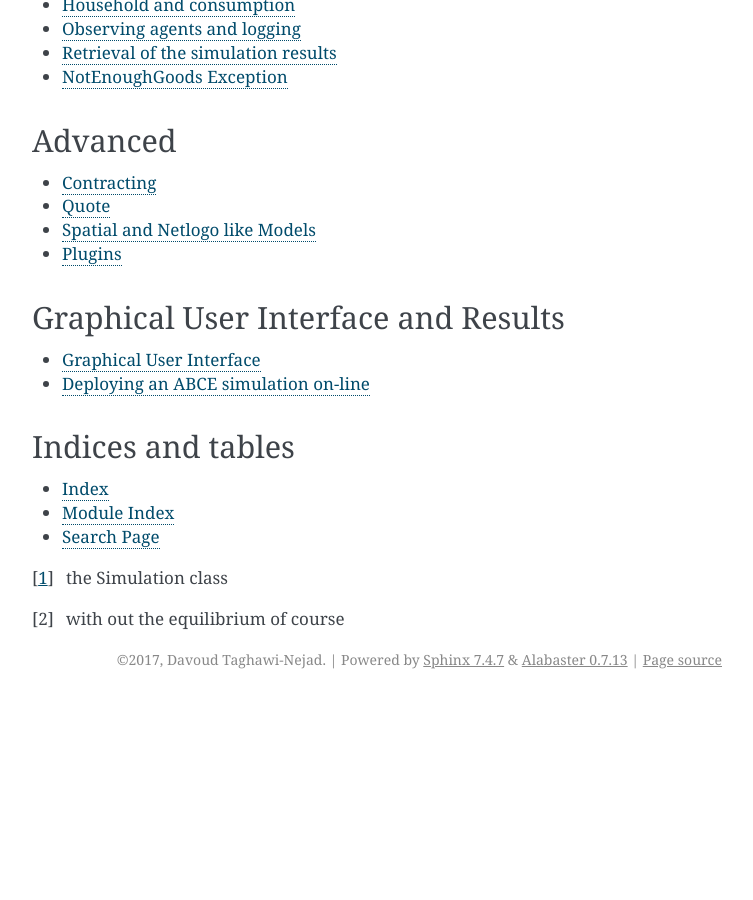
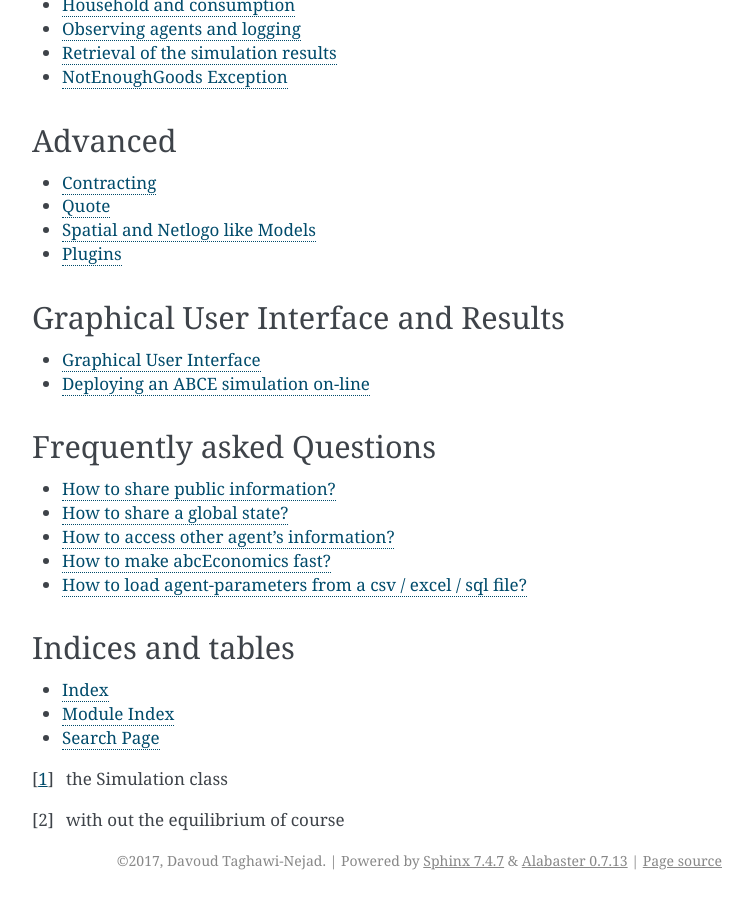
Before and after one commit to AB-CE/abce, a Sphinx documentation site: the page built from docs/index.rst, in a window 1280 px wide and 900 px high, scrolled down 2255 px. Shown: the whole window, without its empty margins (388-1141 px from the left). Built offline with Sphinx 7.4.7, drawn with Linux system fonts in a browser that asks for light colours; before the commit the page ends 2954 px from its top, so only the background shows below that; some of the changed lines change nothing that is shown; some of the changed text lies outside the part shown.

Commit message:
Adds frequently asked questions

```diff
--- /dev/null
+++ b/docs/faq.rst
@@ -0,0 +1,56 @@
+How to share public information?
+--------------------------------
+
+Agents can return information via a return statement at the end of a method.
+The returned variables are returned to start.py as a list of the values. It
+is often useful to include the agents name e.G. :code:`return (self.name, info)`
+
+The returned information can than be passed as arguments for another method::
+
+    for r in range(100):
+        simulation.advance_round(r)
+        agents.do_something()
+        info = agents.return_info()
+        agents.retceive_public_information(info=info)
+
+Currently only named function parameters are supported.
+
+
+How to share a global state?
+----------------------------
+
+A shared global state, breaks multiprocessing, so if you want to run the simulation
+on multiple cores see 'How to share public information'. In single processing mode, you can give each agent a dictionary as a parameter. All information in this dictionary is shared.
+
+How to access other agent's information?
+----------------------------------------
+
+Once again this breaks multiprocessing. But you can return an agent's self and give it as a parameter to other agents.
+
+How to make abcEconomics fast?
+------------------------------
+
+There is several ways:
+
+#. Use pypy3 instead of CPython, it can be downloaded here: https://pypy.org/download.html. With pypy3 you can run the same code as with CPython, but about 30 times faster.
+
+#. If you use scipy pypy3 might not work. Use numba instead. http://numba.pydata.org
+
+#. Run the simulation with a different number of processes. With very simple agents and many messages one is optimal, with compute intensive agents number of physical processors minus one is usually most efficient. But experimenting even with more processes than physical processors might be worth it.
+
+#. Use kernprof to find which agent's method is slowest. https://github.com/rkern/line_profiler
+
+How to load agent-parameters from a csv / excel / sql file?
+-----------------------------------------------------------
+
+The list of parameters can be passed as agent_parameters and is passed to init, as
+keyword arguments::
+
+    with open('emirati.csv', 'r') as f:
+        emirati_file = csv.DictReader(f)
+        emiratis_data = list(emirati_file)
+
+
+    emiratis = sim.build_agents(Emirati, 'emirati', agent_parameters=emiratis_data)
+
+Note that list(file) is necessary.
--- a/docs/index.rst
+++ b/docs/index.rst
@@ -68,6 +68,7 @@ Introduction
    examples
    unit_testing
 
+
 Simulation Programming
 ======================
 .. toctree::
@@ -102,8 +103,12 @@ Graphical User Interface and Results
    gui
    deploy
 
+Frequently asked Questions
+==========================
+.. toctree::
+   :maxdepth: 1
 
-
+   faq
 
 
 Indices and tables
```
